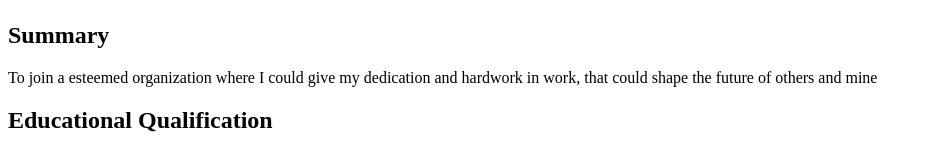
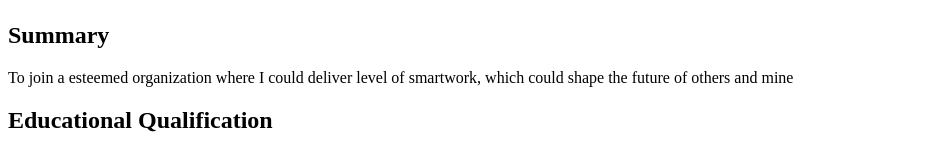
Before and after one commit to inianbharathi/capstone1, a plain HTML site: page index.html in a window 1280 px wide. Shown: the part 282-436 px from the top of the page, without its empty margins (0-932 px from the left). Drawn offline with Linux system fonts and the light colour scheme.

Commit message:
Update index.html

```diff
--- a/index.html
+++ b/index.html
@@ -8,7 +8,7 @@
         <img src="https://media.licdn.com/dms/image/D5603AQGbwvzn-NfCdg/profile-displayphoto-shrink_800_800/0/1665702014467?e=2147483647&v=beta&t=mDcwg5FqxJLyOxVOtH5ZvlRo4TPonPqh5y1eUoSOdCg"alt="profile-pic" height="200">
         <p>
             <h2>Summary</h2>
-            <p>To join a esteemed organization where I could give my dedication and hardwork in work, that could shape the future of others and mine</p>
+            <p>To join a esteemed organization where I could deliver level of smartwork, which could shape the future of others and mine</p>
         </p>
         <p>
             <h2>Educational Qualification</h2>
```
